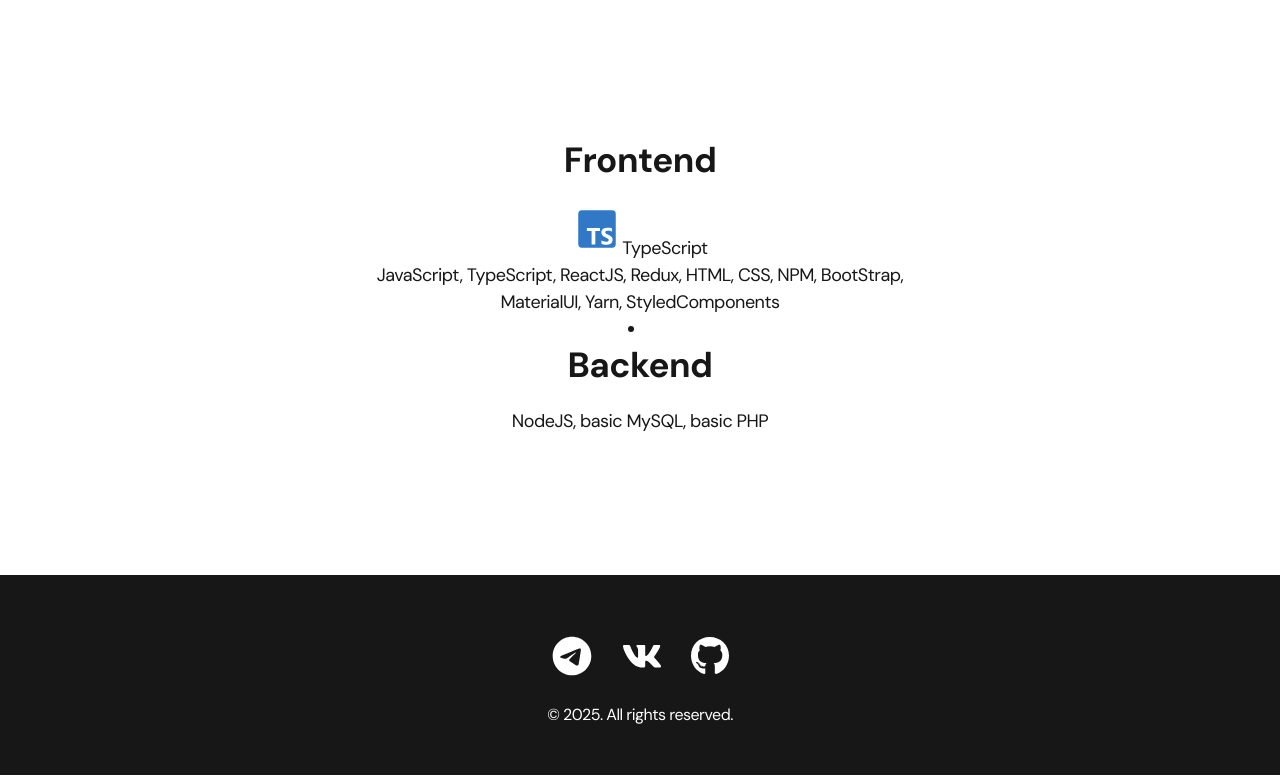
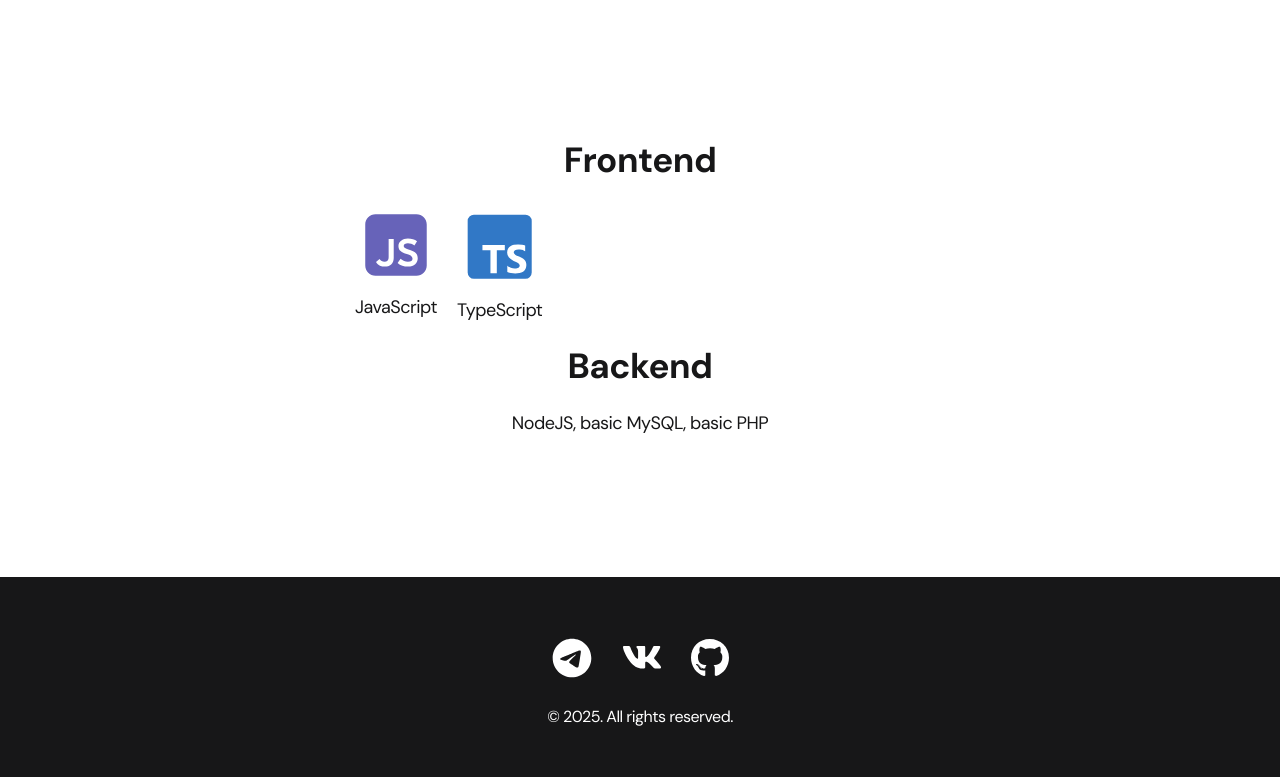
Before and after one commit to Galiyaga/portfolio, a React (Create React App) app: page / in a window 1280 px wide. Shown: the part 899-1676 px from the top of the page. Built offline with nearby package versions, Linux system fonts and the light colour scheme.

Commit message:
вывод второй элемента массива, переименование компонента Skill

```diff
--- a/src/components/skill/Skill.js
+++ /dev/null
@@ -1,10 +0,0 @@
-const Skill = (props) => {
-  return (
-    <li>
-      {props.icon}
-      <span>{props.title}</span>
-    </li>
-  );
-};
-
-export default Skill;
--- /dev/null
+++ b/src/components/skill/SkillCard.js
@@ -0,0 +1,14 @@
+import "./style.css"
+
+const SkillCard = (props) => {
+  return (
+    <li className="skill-card">
+      <div className="skill-icon-wrapper">
+        {props.icon}
+      </div>
+      <span>{props.title}</span>
+    </li>
+  );
+};
+
+export default SkillCard;
--- /dev/null
+++ b/src/components/skill/style.css
@@ -0,0 +1,21 @@
+.skill-card {
+  transition:
+    transform 0.4s cubic-bezier(0.34, 1.56, 0.64, 1),
+    box-shadow 0.4s ease;
+}
+
+.skill-card svg {
+  transition:
+    transform 0.5s cubic-bezier(0.34, 1.56, 0.64, 1),
+    fill 0.4s ease;
+}
+
+.skill-card:hover {
+  transform: translateY(-3px);
+  opacity: 0.9;
+}
+
+.skill-card:hover svg {
+  fill: #c2d7e4;
+  transform: translateY(-3px) scale(1.05);
+}
--- a/src/helpers/skillList.js
+++ b/src/helpers/skillList.js
@@ -21,12 +21,14 @@
 // import mysqlIcon from "../img/icons/skills/mysql.svg";
 // import phpIcon from "../img/icons/skills/php.svg";
 import { BiLogoTypescript } from "react-icons/bi";
+import { RiJavascriptFill } from "react-icons/ri";
+
 
 
 export const skills = {
   coreTechnologies: [
-//     { title: "JavaScript", img: javascriptIcon },
-    { title: "TypeScript", icon: <BiLogoTypescript size={50} color="#3178C6"/> },
+    { title: "JavaScript", icon: <RiJavascriptFill size={100} color="#6763b9"/> },
+    { title: "TypeScript", icon: <BiLogoTypescript size={100} color="#3178C6"/> },
 //     { title: "ReactJS", img: reactIcon },
 //     { title: "Redux/Redux Toolkit", img: reduxIcon },
 //     { title: "HTML5", img: htmlIcon },
--- a/src/pages/Home.js
+++ b/src/pages/Home.js
@@ -1,6 +1,6 @@
 import Header from "../components/header/Header";
 import { skills } from "../helpers/skillList";
-import Skill from "../components/skill/Skill";
+import SkillCard from "../components/skill/SkillCard";
 
 const Home = () => {
   return (
@@ -12,19 +12,16 @@ const Home = () => {
           <div className="content-list">
             <div className="content-list__item">
               <h2 className="title-2">Frontend</h2>
-              <ul>
+              <ul className="skills-grid">
                 {skills.coreTechnologies.map((skill) => {
-                  console.log("title:", skill.title, "img:", skill.icon)
-                  return <Skill title={skill.title} icon={skill.icon} key={skill.title} />;
+                  return <SkillCard title={skill.title} icon={skill.icon} key={skill.title} />;
                 })}
-                JavaScript, TypeScript, ReactJS, Redux, HTML, CSS, NPM,
-                BootStrap, MaterialUI, Yarn, StyledComponents
               </ul>
             </div>
-            <li className="content-list__item">
+            <div className="content-list__item">
               <h2 className="title-2">Backend</h2>
               <p>NodeJS, basic MySQL, basic PHP</p>
-            </li>
+            </div>
           </div>
         </div>
       </main>
--- a/src/styles/main.css
+++ b/src/styles/main.css
@@ -265,6 +265,15 @@ body {
   margin-top: 0.5em;
 }
 
+.skills-grid {
+  display: grid;
+  grid-template-columns: repeat(6, 1fr);
+  gap: 20px;
+  list-style: none;
+  padding: 0;
+  margin: 0 0 20px 0;
+}
+
 .social__item {
   transition: all 0.5s ease;
 }
```
